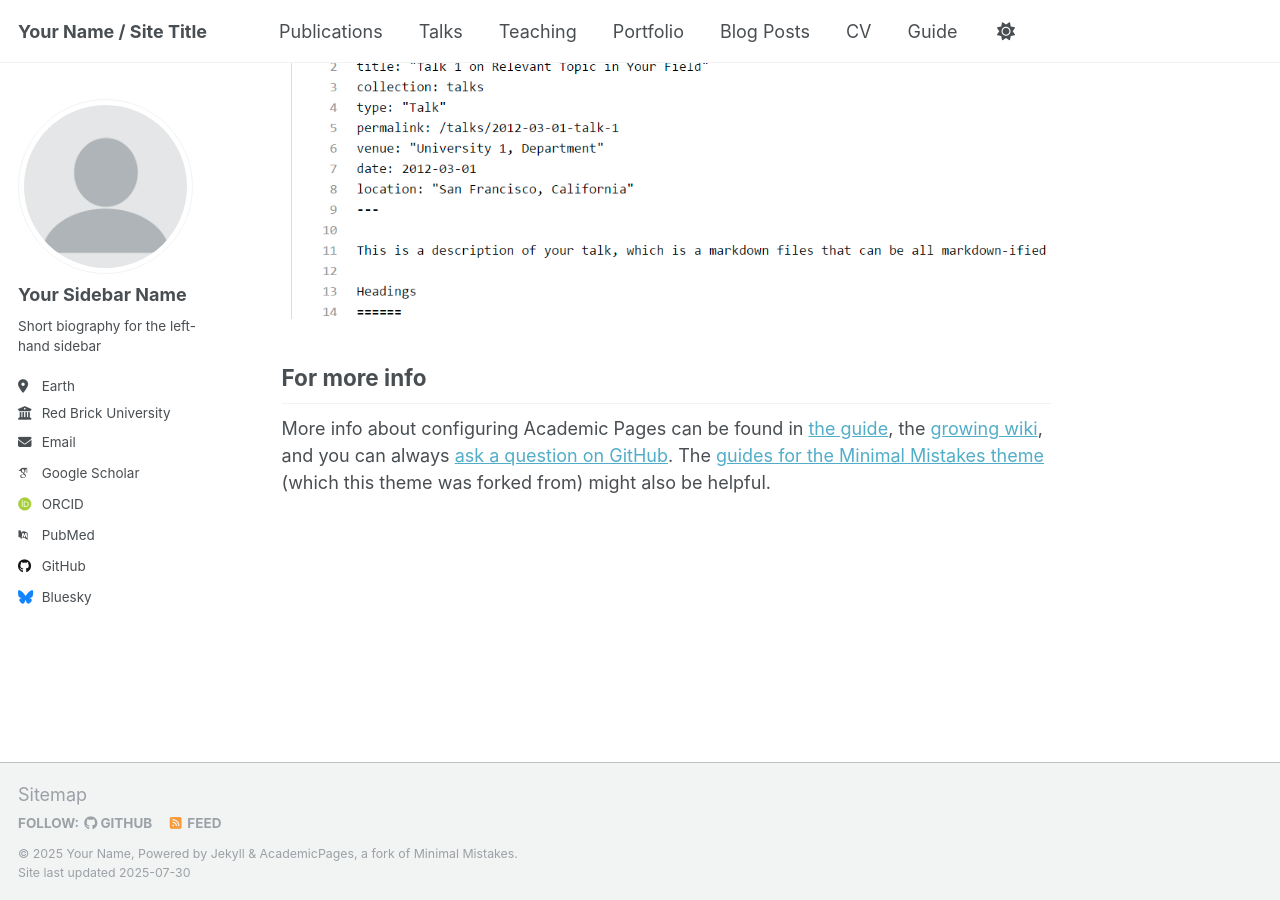
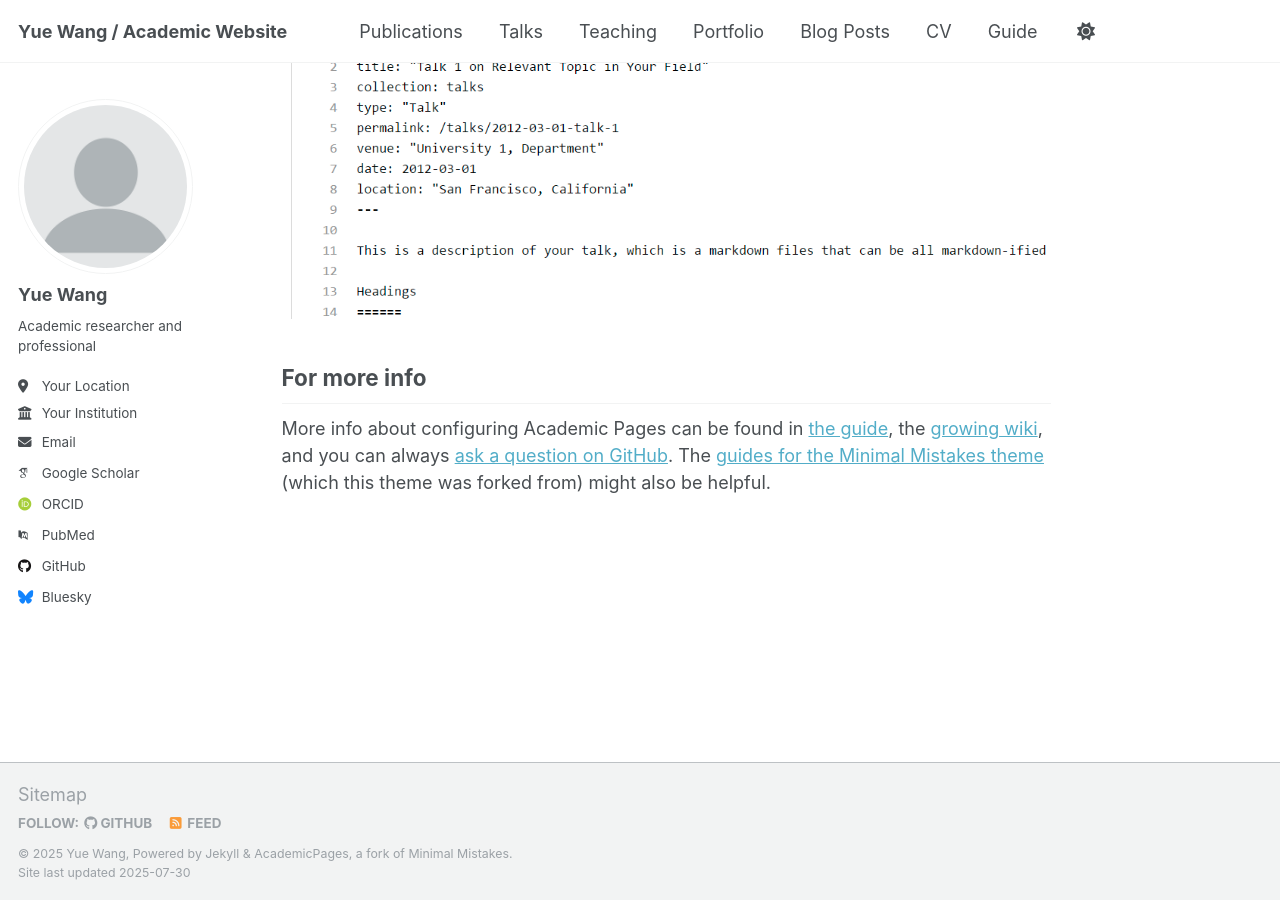
Before and after one commit to lilyyuewang/yuewang.github.io, a Jekyll site: the page built from _pages/about.md, in a window 1280 px wide and 900 px high, scrolled down 2880 px. Built offline with Jekyll 4.4.1, drawn with Linux system fonts in a browser that asks for light colours; some web fonts are replaced; a script that is not in the unit is left out.

Commit message:
Update configuration for Yue Wang's personal website

```diff
--- a/_config.yml
+++ b/_config.yml
@@ -9,13 +9,13 @@
 # Basic Site Settings
 locale                   : "en-US"
 site_theme               : "default"
-title                    : "Your Name / Site Title"
+title                    : "Yue Wang / Academic Website"
 title_separator          : "-"
-name                     : &name "Your Name"
-description              : &description "personal description"
-url                      : https://academicpages.github.io # the base hostname & protocol for your site e.g. "https://[your GitHub username].github.io" or if you already have some other page hosted on Github then use "https://[your GitHub username].github.io/[Your Repo Name]"
+name                     : &name "Yue Wang"
+description              : &description "Personal academic website and portfolio"
+url                      : https://lilyyuewang.github.io # the base hostname & protocol for your site e.g. "https://[your GitHub username].github.io" or if you already have some other page hosted on Github then use "https://[your GitHub username].github.io/[Your Repo Name]"
 baseurl                  : "" # the subpath of your site, e.g. "/blog"
-repository               : "academicpages/academicpages.github.io"
+repository               : "lilyyuewang/yuewang.github.io"
 
 # Site Author - The following control what appear as part of the author content on the side bar.
 #               If a field is blank the icon and link will not appear, otherwise it will be shown.
@@ -23,13 +23,13 @@ repository               : "academicpages/academicpages.github.io"
 author:
   # Biographic information
   avatar           : "profile.png"
-  name             : "Your Sidebar Name"
+  name             : "Yue Wang"
   pronouns         : # example: "she/her"
-  bio              : "Short biography for the left-hand sidebar"
-  location         : "Earth"
-  employer         : "Red Brick University"
+  bio              : "Academic researcher and professional"
+  location         : "Your Location"
+  employer         : "Your Institution"
   uri              : # URL
-  email            : "none@example.org"
+  email            : "your.email@example.com"
 
   # Academic websites
   academia         : # URL
@@ -47,7 +47,7 @@ author:
   bitbucket        : # Username - Update with your username on the site
   codepen          : # Username
   dribbble         : # Username
-  github           : "academicpages"
+  github           : "lilyyuewang"
   kaggle           : # Username
   stackoverflow    : # User number or user number and name (i.e., use "1" or "1/jeff-atwood")
 
```
Also changed, not shown: .github/workflows/scrape_talks.yml.
